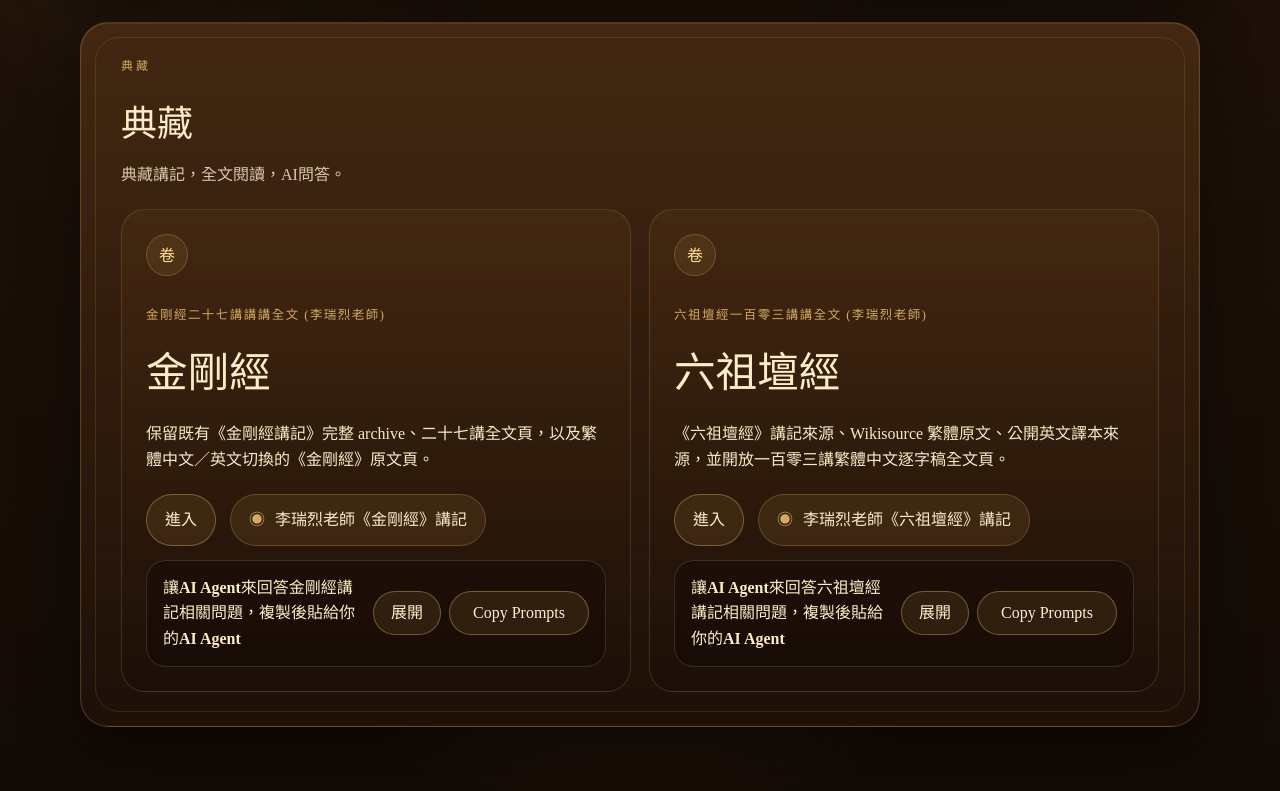
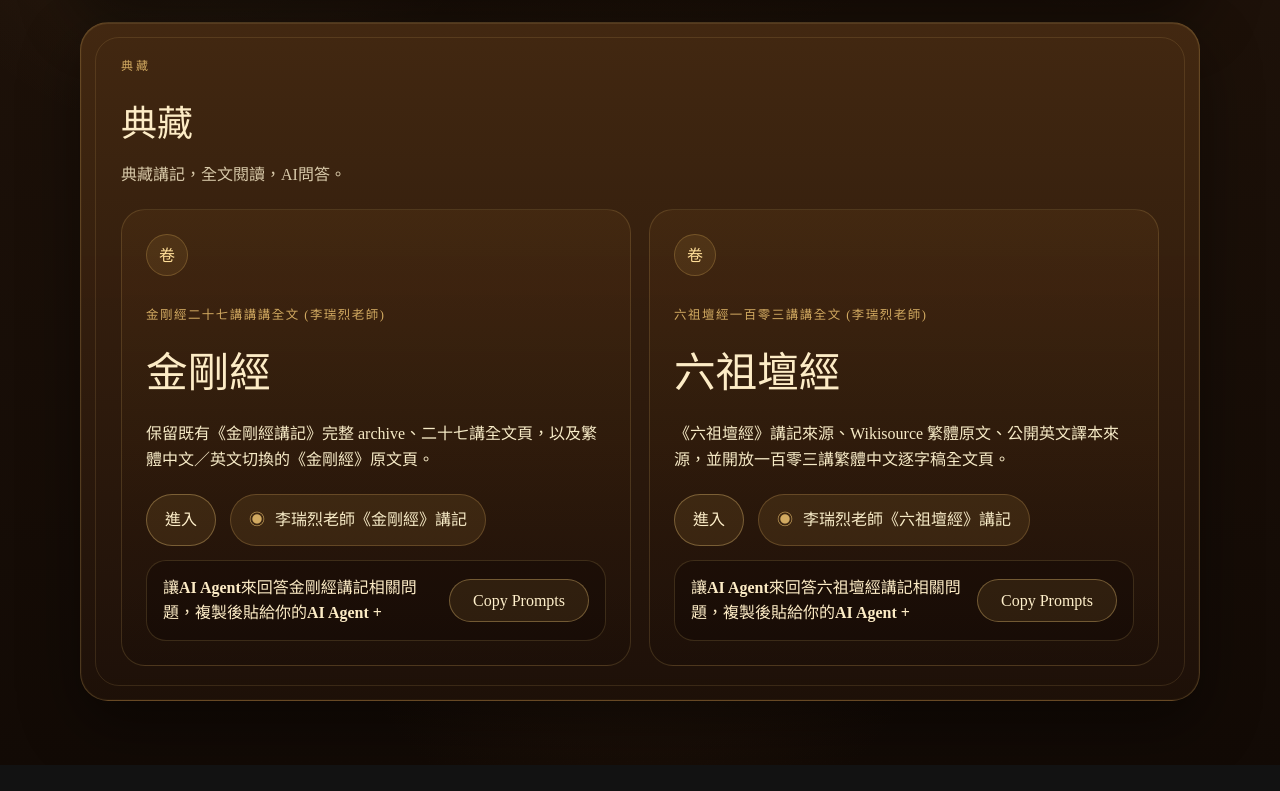
Before and after one commit to jackylee0424/buddha-md, a React (Vite) app: page / in a window 1280 px wide. Shown: the part 407-1198 px from the top of the page. After the commit the page ends 1172 px from the top, so only its background shows below. Built offline with nearby package versions, Linux system fonts and the light colour scheme.

Commit message:
Revert "fix: align homepage prompt toggle tests"
This reverts commit 74364b5d459687bb0ecd18095c61b404890ed146.

```diff
--- a/src/App.tsx
+++ b/src/App.tsx
@@ -361,19 +361,15 @@ function App() {
                     </div>
                     <div className={isPromptExpanded ? 'book-card__prompt book-card__prompt--expanded' : 'book-card__prompt'}>
                       <div className="book-card__prompt-header">
-                        <h4>{book.cliPromptTitle}</h4>
-                        <div className="book-card__prompt-actions">
-                          <button
-                            type="button"
-                            className="book-card__prompt-toggle"
+                        <h4>{book.cliPromptTitle} <span
                             aria-expanded={isPromptExpanded}
                             aria-controls={promptBodyId}
                             onClick={() => setExpandedPromptId((current) => (current === promptId ? null : promptId))}
                           >
-                            {isPromptExpanded
-                              ? (locale === 'en' ? 'Hide' : '收合')
-                              : (locale === 'en' ? 'Show' : '展開')}
-                          </button>
+                            {isPromptExpanded ? '-' : '+'}
+                          </span></h4>
+                        <div className="book-card__prompt-actions">
+
                           <button
                             type="button"
                             className="book-card__copy"
```
Also changed, not shown: 1 other file (tests, documents, lock files or other folders).
